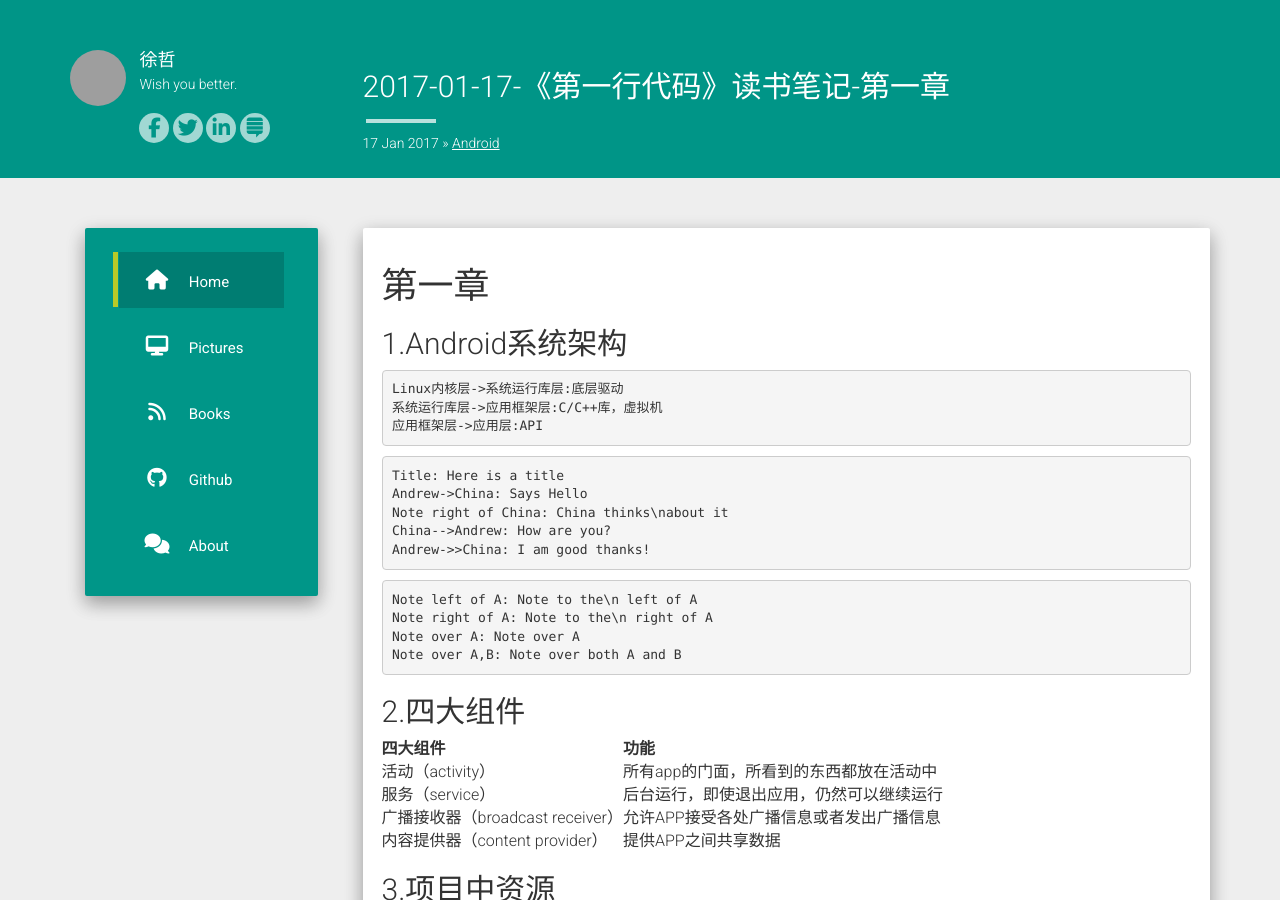
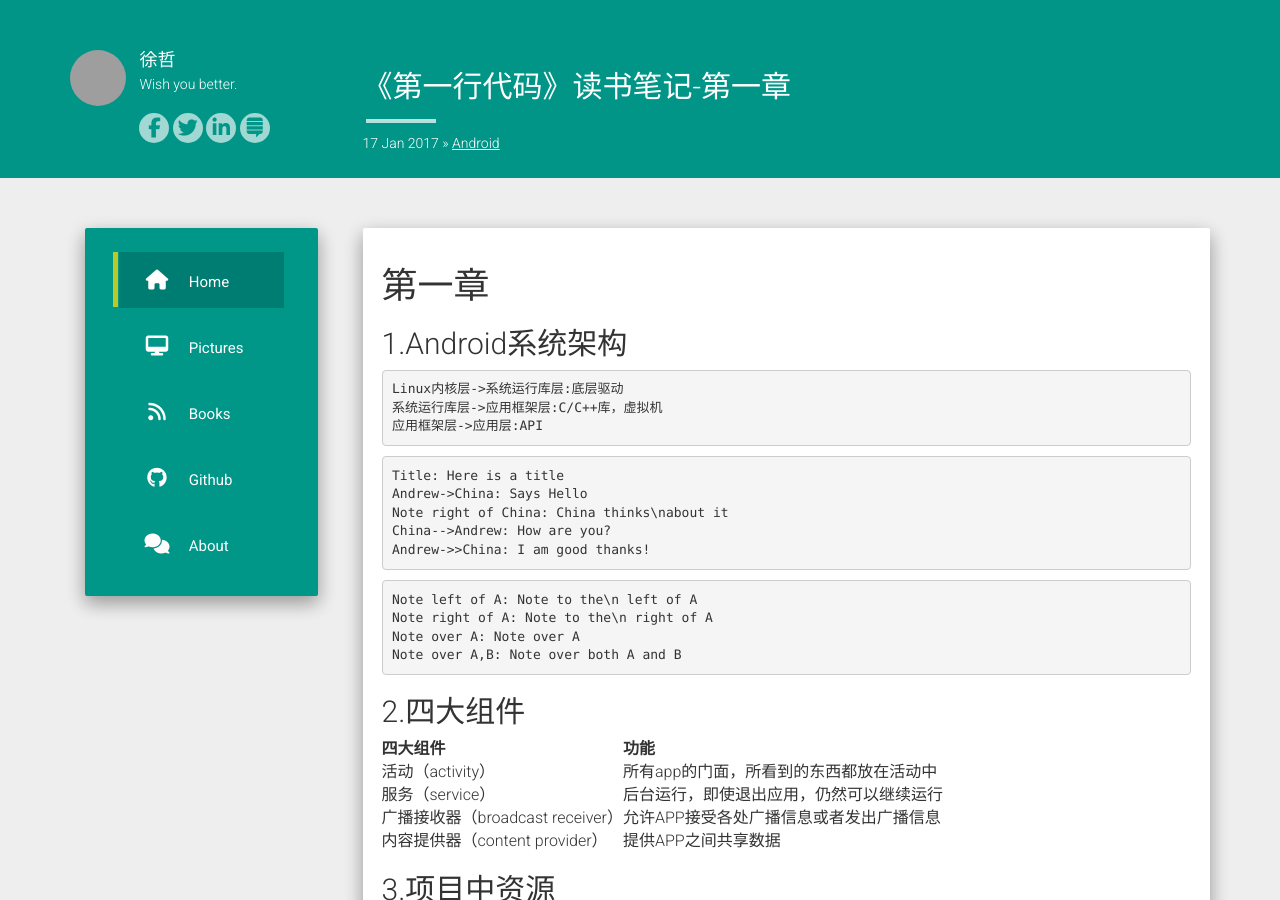
Before and after one commit to tblxdezhu/tblxdezhu.github.io, a Jekyll site: the page built from _posts/2017-01-17-《第一行代码》读书笔记-第一章.md, in a window 1280 px wide and 900 px high. Built offline with Jekyll 4.4.1, drawn with Linux system fonts in a browser that asks for light colours; nearby versions of some CDN libraries; comment, search, counter and statistics services are not loaded; grey boxes are pictures that could not be loaded.

Commit message:
Update 2017-01-17-《第一行代码》读书笔记-第一章.md

```diff
--- a/_posts/2017-01-17-《第一行代码》读书笔记-第一章.md
+++ b/_posts/2017-01-17-《第一行代码》读书笔记-第一章.md
@@ -1,6 +1,6 @@
 ---
 layout: post
-title:  "2017-01-17-《第一行代码》读书笔记-第一章"
+title:  "《第一行代码》读书笔记-第一章"
 date:   2017-01-17
 categories: Android
 ---
```
